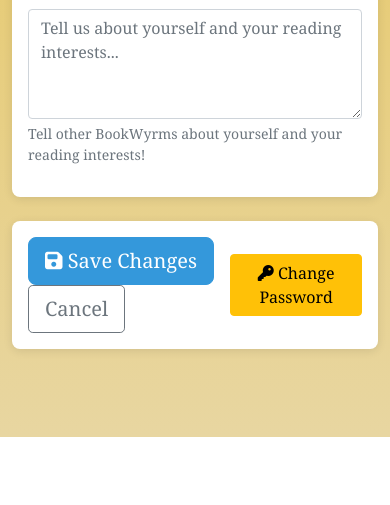
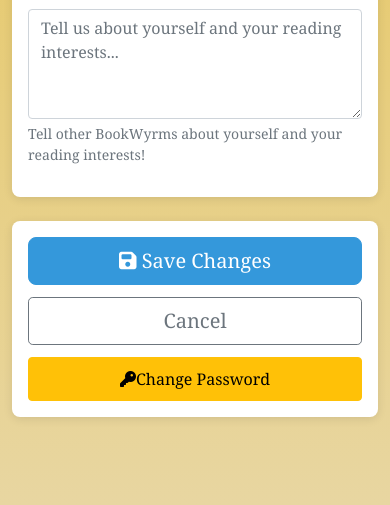
Before and after one commit to ShuaybAi/bookwyrms, a Django app: page /my-account/edit-profile/ in a window 390 px wide. Shown: the part 1065-1570 px from the top of the page. Before the commit the page ends 1502 px from the top, so only its background shows below. Run offline with Django 5.2, Linux system fonts and the light colour scheme; the visitor is signed in with stand-in values (Sample User, id 1); some libraries are stand-ins or nearby versions.

Commit message:
fix responsivity on action buttons in edit account page

```diff
--- a/books/templates/books/edit_profile.html
+++ b/books/templates/books/edit_profile.html
@@ -117,16 +117,14 @@
             <!-- Action Buttons -->
             <div class="card mb-4">
                 <div class="card-body">
-                    <div class="d-flex justify-content-between align-items-center">
-                        <div>
-                            <button type="submit" class="btn btn-primary btn-lg me-2">
-                                <i class="fas fa-save"></i> Save Changes
-                            </button>
-                            <a href="{% url 'my_account' %}" class="btn btn-outline-secondary btn-lg">
-                                Cancel
-                            </a>
-                        </div>
-                        <a href="#" class="btn btn-warning" data-bs-toggle="modal" data-bs-target="#changePasswordModal">
+                    <div id="profile-action-buttons">
+                        <button type="submit" class="btn btn-primary btn-lg" id="save-btn">
+                            <i class="fas fa-save"></i> Save Changes
+                        </button>
+                        <a href="{% url 'my_account' %}" class="btn btn-outline-secondary btn-lg" id="cancel-btn">
+                            Cancel
+                        </a>
+                        <a href="#" class="btn btn-warning" id="change-password-btn" data-bs-toggle="modal" data-bs-target="#changePasswordModal">
                             <i class="fas fa-key"></i> Change Password
                         </a>
                     </div>
--- a/static/css/style.css
+++ b/static/css/style.css
@@ -209,3 +209,73 @@ a:hover .book-card {
     transform: translateY(-8px);
     box-shadow: 0 12px 30px rgba(0, 0, 0, 0.2);
 }
+
+/* Profile Action Buttons Responsive Layout */
+#profile-action-buttons {
+    display: flex;
+    justify-content: space-between;
+    align-items: center;
+    gap: 0.75rem;
+}
+
+/* Desktop: Save and Cancel grouped on left, Password on right */
+@media (min-width: 768px) {
+    #save-btn {
+        margin-right: 0.5rem;
+    }
+
+    #change-password-btn {
+        margin-left: auto;
+    }
+}
+
+/* Tablet and Mobile: Stack vertically */
+@media (max-width: 767.98px) {
+    #profile-action-buttons {
+        display: grid;
+        gap: 0.75rem;
+        grid-template-columns: 1fr 1fr;
+        grid-template-areas:
+            "save save"
+            "cancel password";
+    }
+
+    #save-btn {
+        grid-area: save;
+        width: 100%;
+    }
+
+    #cancel-btn {
+        grid-area: cancel;
+        width: 100%;
+        display: flex;
+        align-items: center;
+        justify-content: center;
+        min-height: 44px;
+    }
+
+    #change-password-btn {
+        grid-area: password;
+        width: 100%;
+        display: flex;
+        align-items: center;
+        justify-content: center;
+        min-height: 44px;
+    }
+}
+
+/* Very small screens: Full stack */
+@media (max-width: 480px) {
+    #profile-action-buttons {
+        grid-template-columns: 1fr;
+        grid-template-areas:
+            "save"
+            "cancel"
+            "password";
+    }
+
+    #cancel-btn,
+    #change-password-btn {
+        grid-column: 1;
+    }
+}
```
